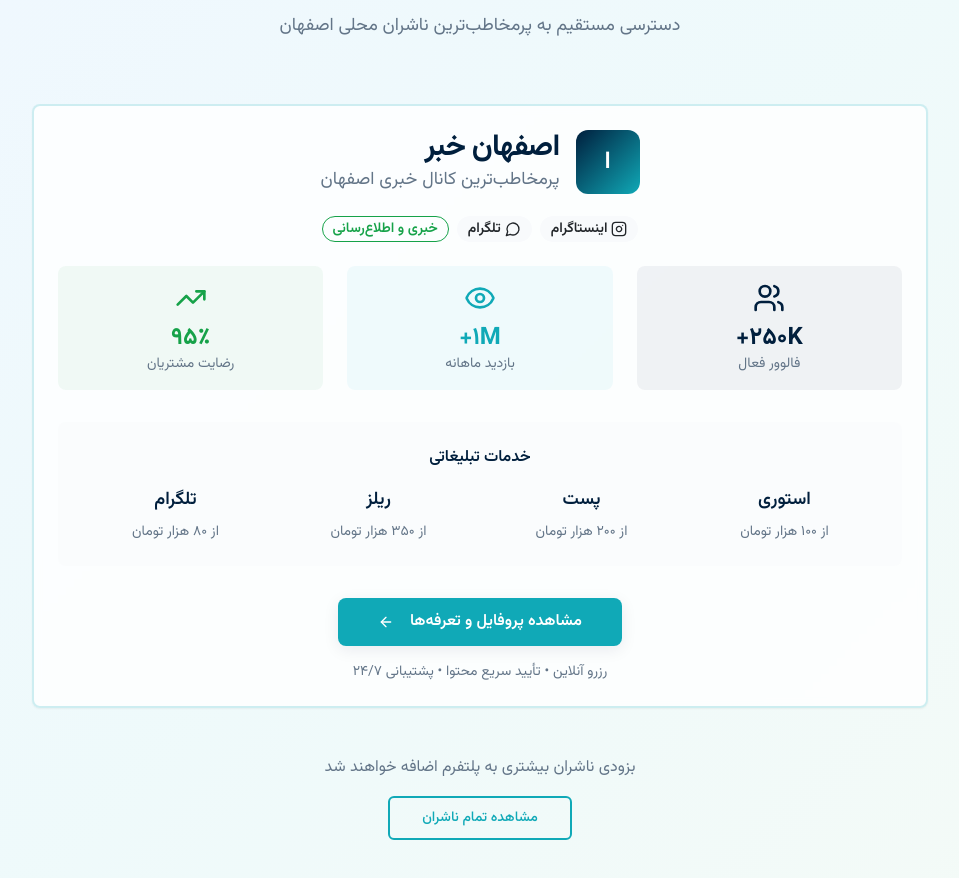
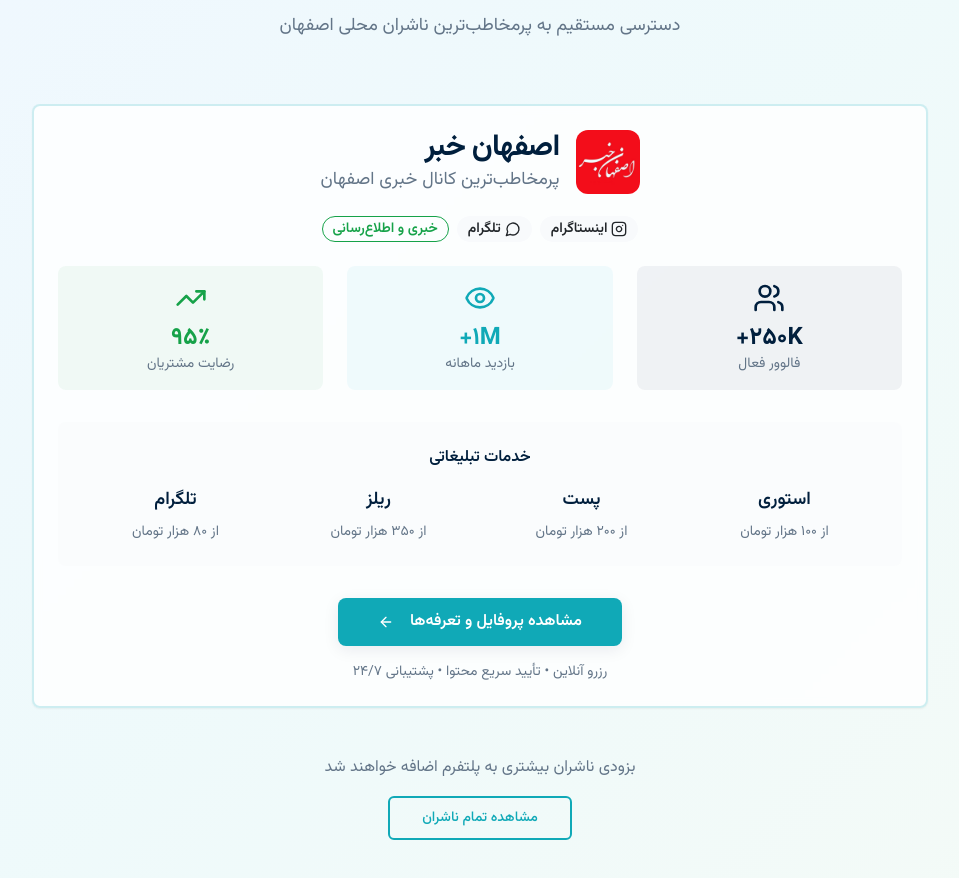
Before and after one commit to parniyanml/esfahan-connect-hub, a React (Vite) app: page / in a window 1280 px wide. Shown: the part 1681-2559 px from the top of the page, without its empty margins (160-1119 px from the left). Built offline with nearby package versions, Linux system fonts and the light colour scheme.

Commit message:
Update featured publisher logo
Use the provided image as the logo for the featured publisher section.

```diff
--- a/src/components/FeaturedPublisherSection.tsx
+++ b/src/components/FeaturedPublisherSection.tsx
@@ -17,8 +17,12 @@ const FeaturedPublisherSection = () => {
           <Card className="shadow-large border-2 border-esfahan-accent/20 bg-white/80 backdrop-blur-sm">
             <CardHeader className="text-center pb-6">
               <div className="flex items-center justify-center gap-4 mb-4">
-                <div className="w-16 h-16 bg-gradient-primary rounded-xl flex items-center justify-center">
-                  <span className="text-white font-bold text-2xl">ا</span>
+                <div className="w-16 h-16 rounded-xl overflow-hidden">
+                  <img
+                    src="/lovable-uploads/941f4170-604b-4ff9-8260-3fdf910bbc52.png"
+                    alt="اصفهان خبر"
+                    className="w-full h-full object-contain"
+                  />
                 </div>
                 <div className="text-right">
                   <CardTitle className="text-3xl font-bold text-esfahan-blue">
```
Also changed, not shown: public/lovable-uploads/941f4170-604b-4ff9-8260-3fdf910bbc52.png (added).
